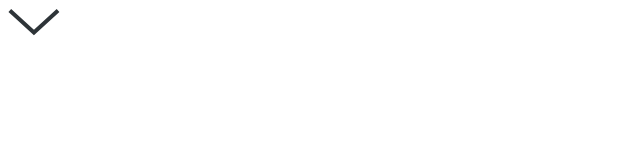
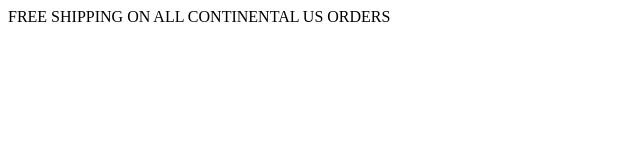
Before and after one commit to MNGiit/week02day03-tokyobike, a plain HTML site: page index.html in a window 1280 px wide. Shown: the whole page, without its empty margins (0-640 px from the left). Drawn offline with Linux system fonts and the light colour scheme.

Commit message:
add div for container and banner

```diff
--- a/index.html
+++ b/index.html
@@ -9,15 +9,17 @@
         <link rel="stylesheet" href="style.css">
     </head>
     <body>
-        <svg version="1.1" id="Layer_1" xmlns="http://www.w3.org/2000/svg" xmlns:xlink="http://www.w3.org/1999/xlink" x="0px" y="0px" width="52px" height="28px" viewBox="0 0 52 28" enable-background="new 0 0 52 28" xml:space="preserve">
+        <!-- not sure what svg does, ignore for now -->
 
-            <polyline fill="none" stroke="
 
-                     #2e3438
+        <div class="container">
+            <div class="banner">
+                FREE SHIPPING ON ALL CONTINENTAL US ORDERS
+            </div>
+        </div>
 
-                 " stroke-width="4" stroke-miterlimit="10" points="50.038,2.546 25.928,24.541 1.816,2.546
-                "></polyline>
-            </svg>
+
+
         <script src="app.js" async defer></script>
     </body>
 </html>
```
